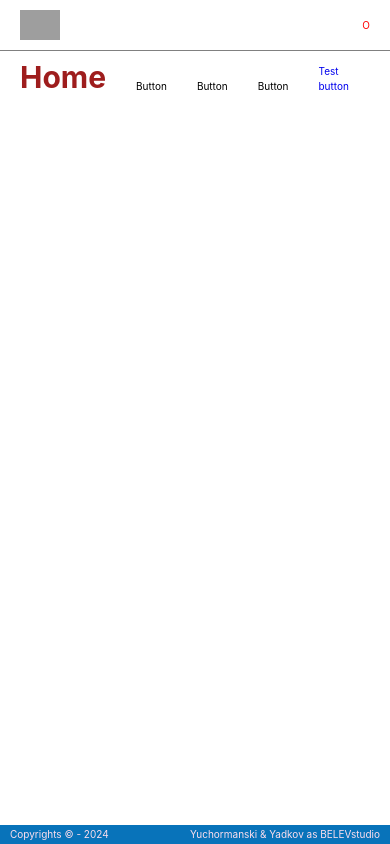
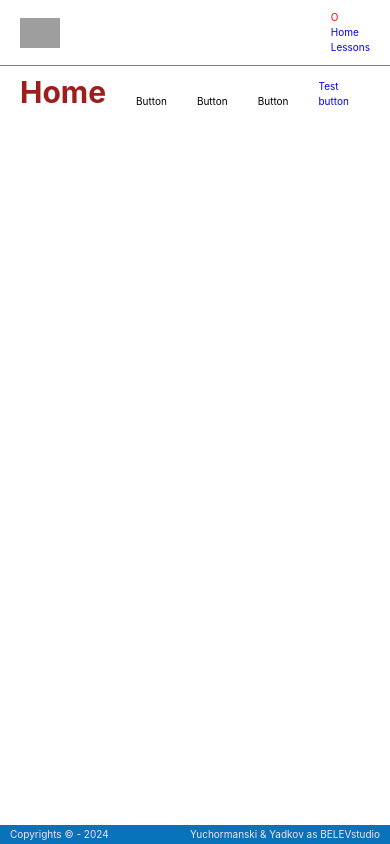
Before and after one commit to yuchormanski/roleri.bg-app, a React (Vite) app in the folder client/: page /home in a window 390 px wide. Built offline with nearby package versions, Linux system fonts and the light colour scheme; grey boxes are pictures that could not be loaded.

Commit message:
toggle mobile nav menu

```diff
--- a/client/src/ui/navigation/Navigation.jsx
+++ b/client/src/ui/navigation/Navigation.jsx
@@ -36,7 +36,7 @@ function Navigation() {
         </Button>
         <ul
           className={styles.listMobile}
-          style={!isModal && { display: "none " }}
+          style={isModal ? { display: "none" } : null}
         >
           <li>
             <Button to={"/"}>Home</Button>
```
